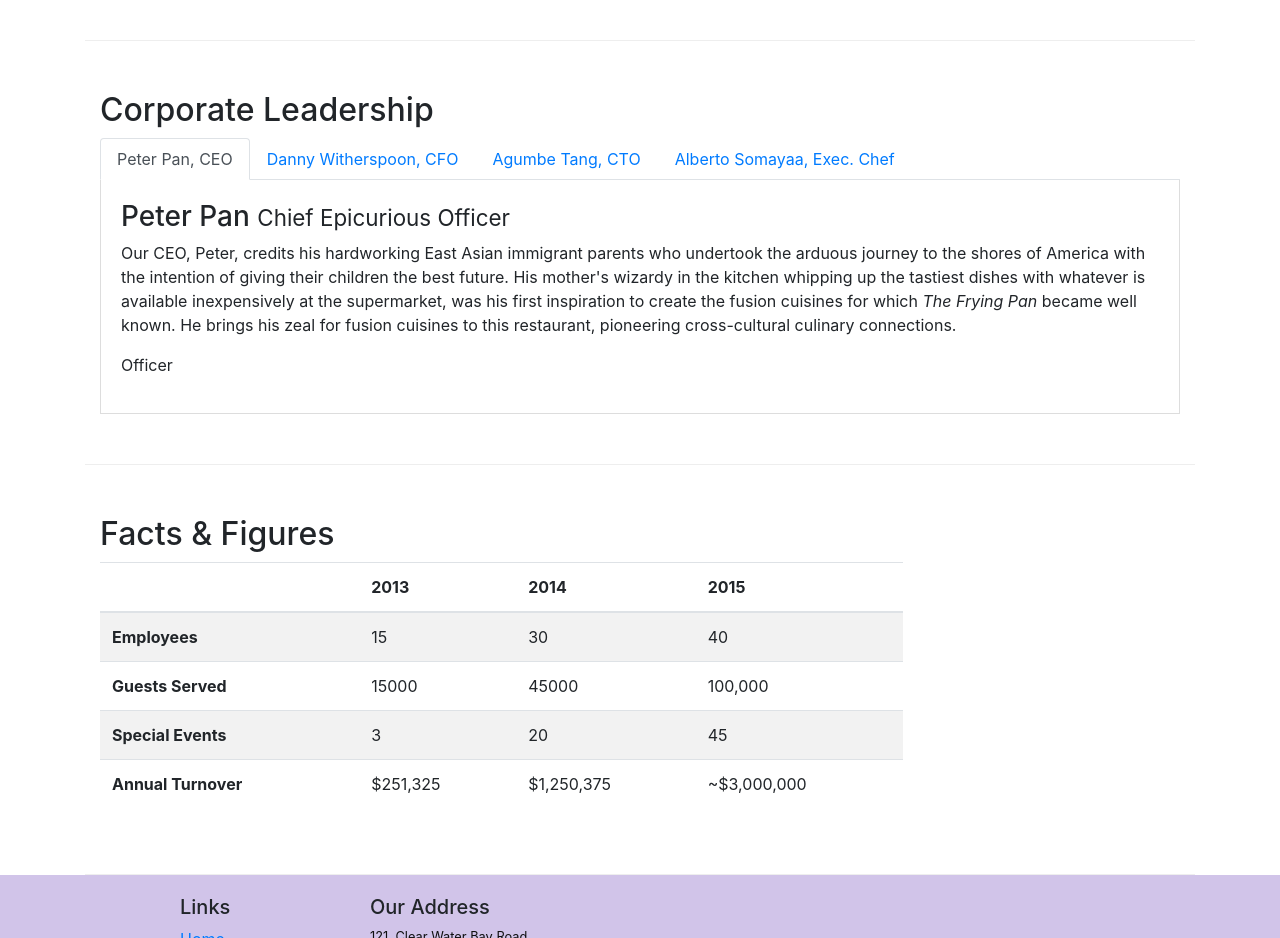
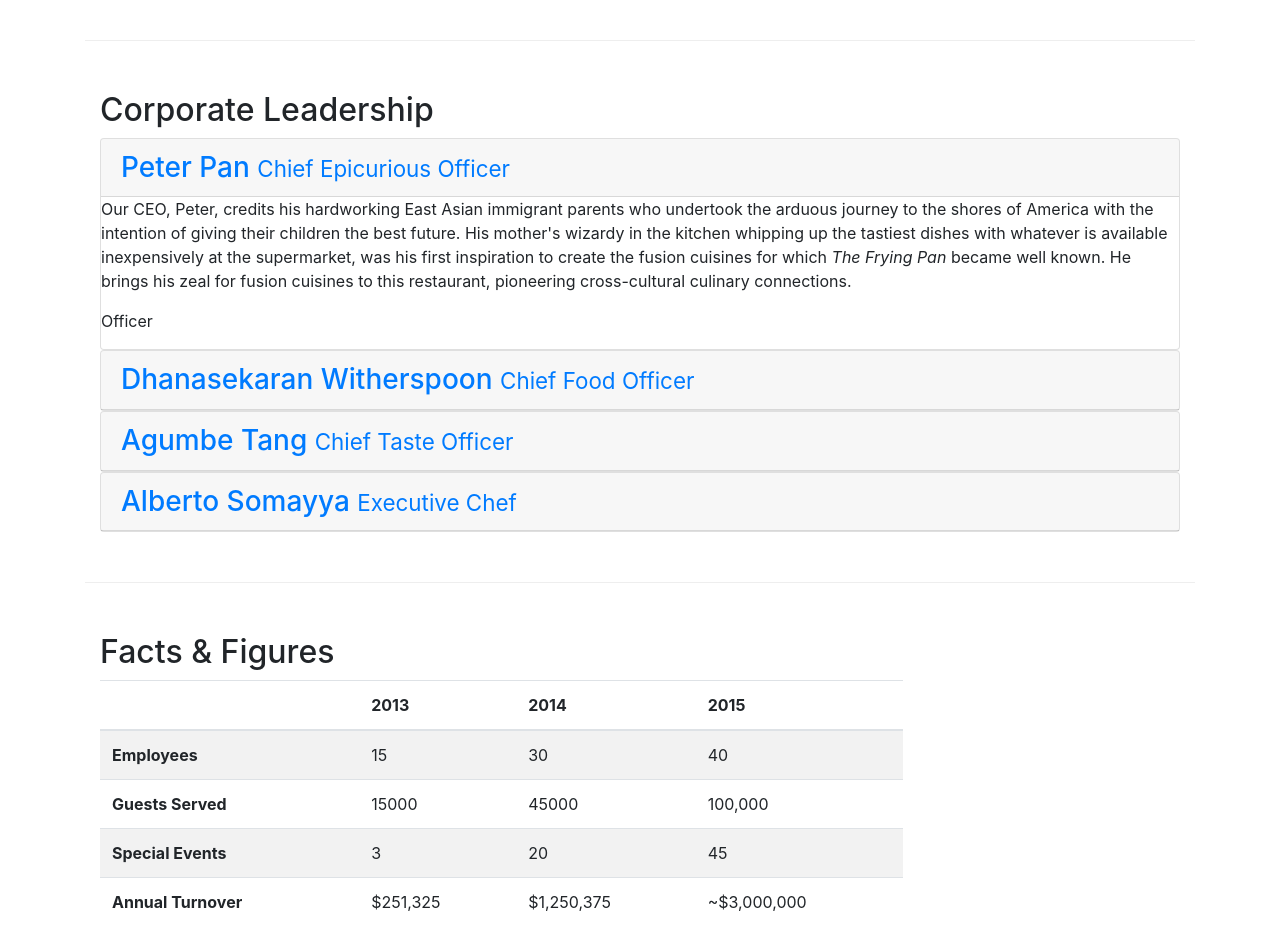
Before and after one commit to Matildevoldsen/Ristorante-Con-Fusion, a website: page aboutus.html in a window 1280 px wide. Shown: the part 860-1798 px from the top of the page. Drawn offline with nearby package versions, Linux system fonts and the light colour scheme.

Commit message:
Accordion instead of tavs

```diff
--- a/aboutus.html
+++ b/aboutus.html
@@ -117,39 +117,32 @@
     <div class="row row-content align-items-center">
         <div class="col-sm-12 col-md-12">
             <h2>Corporate Leadership</h2>
-            <!-- Tab bar -->
-            <ul class="nav nav-tabs">
-                <li class="nav-item">
-                    <a class="nav-link active" href="#peter" role="tab" data-toggle="tab">Peter Pan, CEO</a>
-                </li>
-
-                <li class="nav-item">
-                    <a class="nav-link" href="#danny" role="tab" data-toggle="tab">Danny Witherspoon, CFO</a>
-                </li>
-
-                <li class="nav-item">
-                    <a class="nav-link" href="#agumbe" role="tab" data-toggle="tab">Agumbe Tang, CTO</a>
-                </li>
-
-                <li class="nav-item">
-                    <a class="nav-link" href="#alberto" role="tab" data-toggle="tab">Alberto Somayaa, Exec.
-                        Chef</a>
-                </li>
-            </ul>
-
-            <div class="tab-content">
-                <div role="tabpanel" class="tab-pane fade show active" id="peter">
-                    <h3>Peter Pan
+            <!-- Accordion -->
+            <div id="accordion" role="tablist">
+                <div class="card">
+                    <div class="card-header" role="tab" id="peterhead">
+                        <h3 class="mb-0">
+                            <a data-toggle="collapse" data-parent="#accordion" href="#peter">
+                                Peter Pan
                                 <small>Chief Epicurious Officer</small>
+                            </a>
                         </h3>
-
-                    <p class="hidden-xs-down">Our CEO, Peter, credits his hardworking East Asian immigrant parents who
+                    </div>
+                    <div role="tabpanel" class="collapse show" id="peter">
+                        <div class="card-block">
+                            <p class="hidden-xs-down">Our CEO, Peter, credits his hardworking East Asian immigrant
+                                parents
+                                who
                                 undertook
-                        the arduous journey to the shores of America with the intention of giving their children the
+                                the arduous journey to the shores of America with the intention of giving their children
+                                the
                                 best
-                        future. His mother's wizardy in the kitchen whipping up the tastiest dishes with whatever is
+                                future. His mother's wizardy in the kitchen whipping up the tastiest dishes with
+                                whatever is
                                 available
-                        inexpensively at the supermarket, was his first inspiration to create the fusion cuisines for
+                                inexpensively at the supermarket, was his first inspiration to create the fusion
+                                cuisines
+                                for
                                 which
                                 <em>The
                                     Frying Pan</em> became well known. He brings his zeal for fusion cuisines to this
@@ -157,53 +150,90 @@
                                 pioneering cross-cultural culinary connections.</p>
                             <p class="hidden-xs-up">Officer</p>
                         </div>
+                    </div>
+                </div>
 
-                <div role="tabpanel" class="tab-pane fade" id="danny">
-                    <h3>Dhanasekaran Witherspoon
+                <div class="card">
+                    <div class="card-header" role="tab" id="dannyhead">
+                        <h3 class="mb-0">
+                            <a data-toggle="collapse" data-parent="#accordion" href="#danny">
+                                Dhanasekaran Witherspoon
                                 <small>Chief Food Officer</small>
+                            </a>
                         </h3>
-                    <p class="hidden-xs-down">Our CFO, Danny, as he is affectionately referred to by his colleagues,
+                    </div>
+                    <div role="tabpanel" class="collapse" id="danny">
+                        <div class="card-block">
+                            <p class="hidden-xs-down">Our CFO, Danny, as he is affectionately referred to by his
+                                colleagues,
                                 comes
                                 from
-                        a long established family tradition in farming and produce. His experiences growing up on a farm
+                                a long established family tradition in farming and produce. His experiences growing up
+                                on a
+                                farm
                                 in
                                 the
-                        Australian outback gave him great appreciation for varieties of food sources. As he puts it in
+                                Australian outback gave him great appreciation for varieties of food sources. As he puts
+                                it
+                                in
                                 his
                                 own
                                 words, <em>Everything that runs, wins, and everything that stays, pays!</em></p>
                             <p class="hidden-xs-up">Officer</p>
                         </div>
+                    </div>
+                </div>
 
-                <div role="tabpanel" class="tab-pane fade" id="agumbe">
-                    <h3>Agumbe Tang
+                <div class="card">
+                    <div class="card-header" role="tab" id="agumbehead">
+                        <h3 class="mb-0">
+                            <a data-toggle="collapse" data-parent="#accordion" href="#agumbe">
+                                Agumbe Tang
                                 <small>Chief Taste Officer</small>
+                            </a>
                         </h3>
-
+                    </div>
+                    <div role="tabpanel" class="collapse" id="agumbe">
+                        <div class="card-block">
                             <p class="hidden-xs-down">Blessed with the most discerning gustatory sense, Agumbe, our CTO,
                                 personally
-                        ensures that every dish that we serve meets his exacting tastes. Our chefs dread the tongue
+                                ensures that every dish that we serve meets his exacting tastes. Our chefs dread the
+                                tongue
                                 lashing
                                 that
-                        ensues if their dish does not meet his exacting standards. He lives by his motto, <em>You click
+                                ensues if their dish does not meet his exacting standards. He lives by his motto, <em>You
+                                    click
                                     only
                                     if
                                     you survive my lick.</em></p>
                             <p class="hidden-xs-up">Officer</p>
                         </div>
+                    </div>
+                </div>
 
-                <div role="tabpanel" class="tab-pane fade" id="alberto">
-                    <h3>Alberto Somayya
+                <div class="card">
+                    <div class="card-header" role="tab" id="albertohead">
+                        <h3 class="mb-0">
+                            <a data-toggle="collapse" data-parent="#accordion" href="#alberto">
+                                Alberto Somayya
                                 <small>Executive Chef</small>
+                            </a>
                         </h3>
-
-                    <p class="hidden-xs-down">Award winning three-star Michelin chef with wide International experience
+                    </div>
+                    <div role="tabpanel" class="collapse" id="alberto">
+                        <div class="card-block">
+                            <p class="hidden-xs-down">Award winning three-star Michelin chef with wide International
+                                experience
                                 having
-                        worked closely with whos-who in the culinary world, he specializes in creating mouthwatering
-                        Indo-Italian fusion experiences. He says, <em>Put together the cuisines from the two craziest
+                                worked closely with whos-who in the culinary world, he specializes in creating
+                                mouthwatering
+                                Indo-Italian fusion experiences. He says, <em>Put together the cuisines from the two
+                                    craziest
                                     cultures,
                                     and you get a winning hit! Amma Mia!</em></p>
                             <p class="hidden-xs-up">Officer</p>
+                        </div>
+                    </div>
                 </div>
             </div>
         </div>
```
Lines whose indentation alone changed are shown as unchanged.
